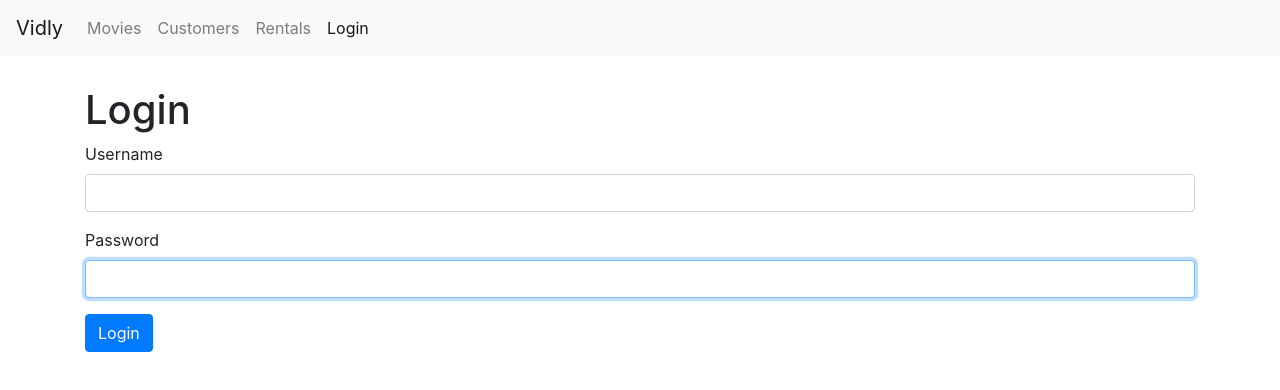
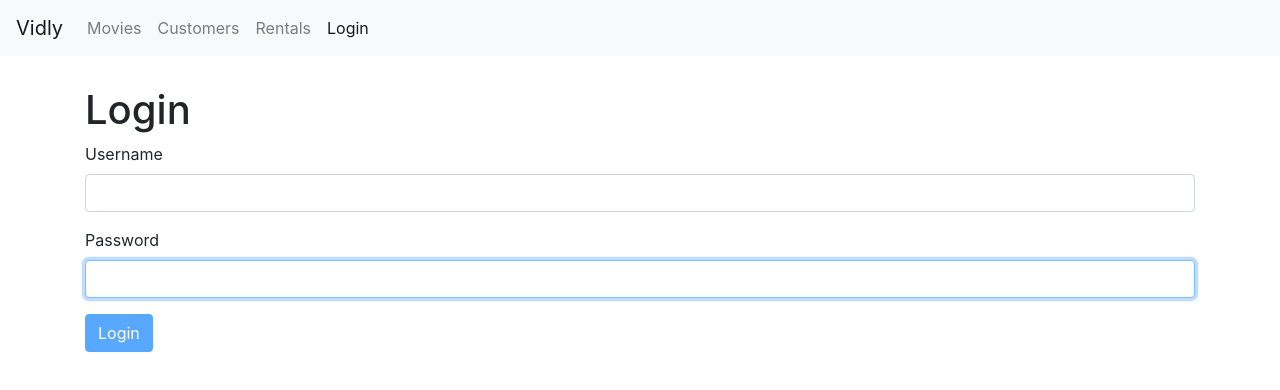
Before and after one commit to qiuxan/react-fakeMovieList, a React (Create React App) app: page /login in a window 1280 px wide. Shown: the top 390 px of the page. Built offline with nearby package versions, Linux system fonts and the light colour scheme.

Commit message:
before extracting a reusable form

```diff
--- a/src/components/loginForm.jsx
+++ b/src/components/loginForm.jsx
@@ -22,12 +22,15 @@ class LoginForm extends Component {
         // const obj = { [name]: value.trim() };
         const obj = { [name]: value };
 
-        const result = Joi.validate(obj, schema);
-        const { error } = result;
-        // console.log(error.details[0].message);
+        const { error } = Joi.validate(obj, schema);
+        // console.log(result.error.details[0].message);
 
-        if (!error) return null;
-        return error.details[0].message;
+        // console.log(result.error.details[0].message);
+        // if (!error) return null;
+        // console.log(result.error.details[0].message)
+        // return error.details[0].message;
+
+        return error ? error.details[0].message : null;
 
         // if (name === 'username') {
         //     if (value.trim() === '') return 'user name is required';
@@ -139,7 +142,9 @@ class LoginForm extends Component {
                         onChange={this.handleChange} />
 
                 </div> */}
-                <button className="btn btn-primary">Login</button>
+                <button
+                disabled={this.validate()}
+                className="btn btn-primary">Login</button>
             </form>
         </div>;
     }
```
